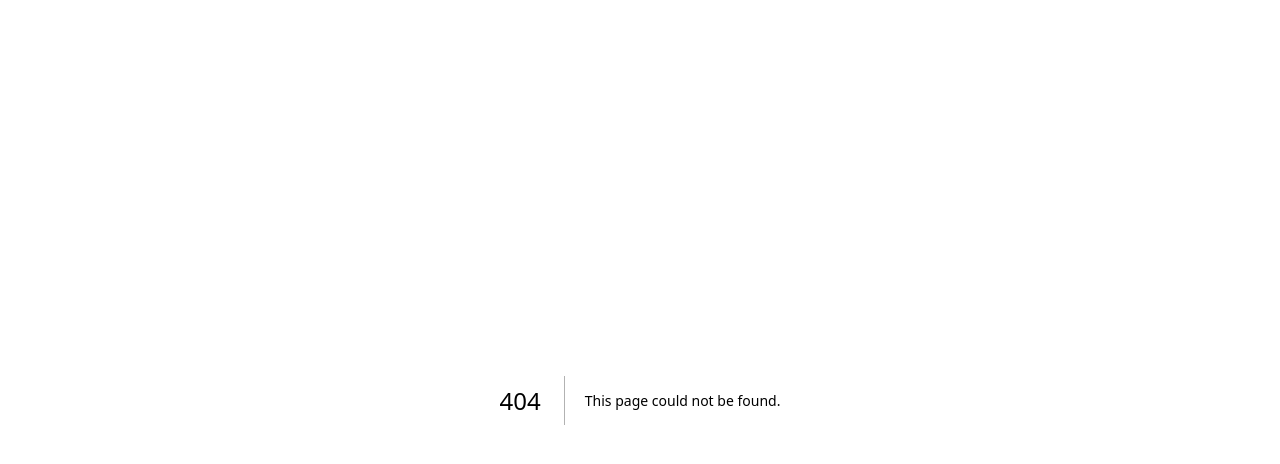
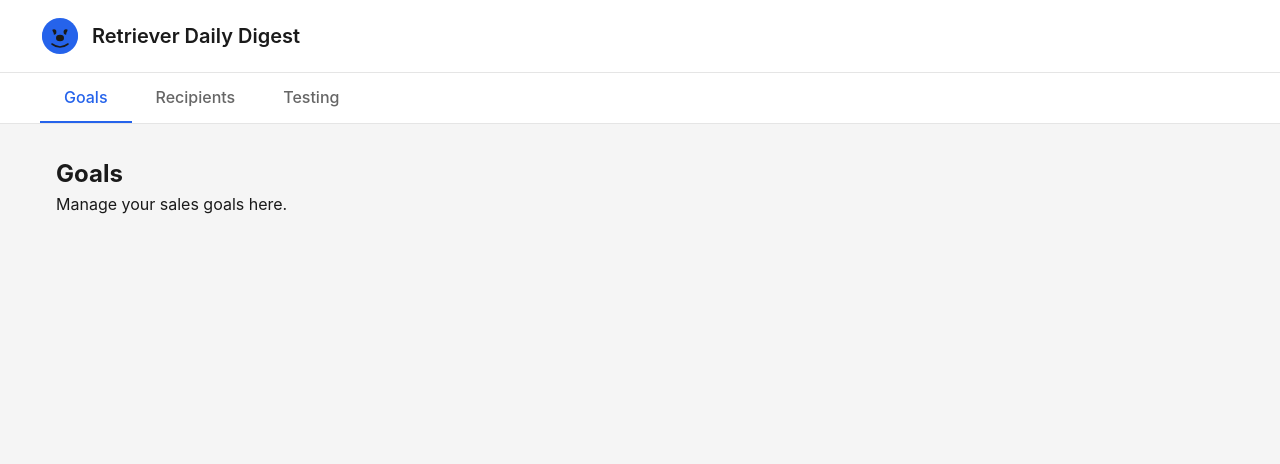
Before and after one commit to bobtucker1129/retriever_digest, a Next.js app: page /goals in a window 1280 px wide. Before the commit this address had no page. Shown: the top 464 px of the page. Built offline with nearby package versions, Linux system fonts and the light colour scheme.

Commit message:
feat: [US-007] - Create admin layout with navigation tabs

```diff
--- /dev/null
+++ b/src/app/globals.css
@@ -0,0 +1,104 @@
+* {
+  box-sizing: border-box;
+  margin: 0;
+  padding: 0;
+}
+
+:root {
+  --bg-primary: #ffffff;
+  --bg-secondary: #f5f5f5;
+  --text-primary: #1a1a1a;
+  --text-secondary: #666666;
+  --accent: #2563eb;
+  --accent-hover: #1d4ed8;
+  --border: #e5e5e5;
+}
+
+body {
+  font-family: -apple-system, BlinkMacSystemFont, 'Segoe UI', Roboto, 'Helvetica Neue', Arial, sans-serif;
+  background-color: var(--bg-secondary);
+  color: var(--text-primary);
+  line-height: 1.5;
+}
+
+.header {
+  background-color: var(--bg-primary);
+  border-bottom: 1px solid var(--border);
+  padding: 1rem;
+}
+
+.header-content {
+  max-width: 1200px;
+  margin: 0 auto;
+  display: flex;
+  align-items: center;
+  gap: 0.75rem;
+}
+
+.logo {
+  width: 40px;
+  height: 40px;
+}
+
+.header-title {
+  font-size: 1.25rem;
+  font-weight: 600;
+  color: var(--text-primary);
+}
+
+.nav {
+  background-color: var(--bg-primary);
+  border-bottom: 1px solid var(--border);
+}
+
+.nav-tabs {
+  max-width: 1200px;
+  margin: 0 auto;
+  display: flex;
+  gap: 0;
+  list-style: none;
+}
+
+.nav-tab {
+  display: block;
+  padding: 0.75rem 1.5rem;
+  text-decoration: none;
+  color: var(--text-secondary);
+  font-weight: 500;
+  border-bottom: 2px solid transparent;
+  transition: color 0.15s, border-color 0.15s;
+}
+
+.nav-tab:hover {
+  color: var(--accent);
+}
+
+.nav-tab.active {
+  color: var(--accent);
+  border-bottom-color: var(--accent);
+}
+
+main {
+  max-width: 1200px;
+  margin: 0 auto;
+  padding: 2rem 1rem;
+}
+
+@media (max-width: 640px) {
+  .header-content {
+    justify-content: center;
+  }
+
+  .nav-tabs {
+    justify-content: center;
+  }
+
+  .nav-tab {
+    padding: 0.75rem 1rem;
+    font-size: 0.9rem;
+  }
+
+  main {
+    padding: 1rem;
+  }
+}
--- /dev/null
+++ b/src/app/goals/page.tsx
@@ -0,0 +1,8 @@
+export default function GoalsPage() {
+  return (
+    <div>
+      <h2>Goals</h2>
+      <p>Manage your sales goals here.</p>
+    </div>
+  );
+}
--- a/src/app/layout.tsx
+++ b/src/app/layout.tsx
@@ -1,16 +1,47 @@
+import './globals.css';
+import Navigation from '@/components/Navigation';
+
 export const metadata = {
   title: 'Retriever Daily Digest',
   description: 'Internal sales motivation tool for BooneGraphics',
-}
+};
 
 export default function RootLayout({
   children,
 }: {
-  children: React.ReactNode
+  children: React.ReactNode;
 }) {
   return (
     <html lang="en">
-      <body>{children}</body>
+      <body>
+        <header className="header">
+          <div className="header-content">
+            <svg
+              className="logo"
+              viewBox="0 0 100 100"
+              fill="none"
+              xmlns="http://www.w3.org/2000/svg"
+            >
+              <circle cx="50" cy="50" r="45" fill="#2563eb" />
+              <ellipse cx="35" cy="40" rx="6" ry="7" fill="#1a1a1a" />
+              <ellipse cx="65" cy="40" rx="6" ry="7" fill="#1a1a1a" />
+              <ellipse cx="50" cy="55" rx="10" ry="8" fill="#1a1a1a" />
+              <path
+                d="M30 70 Q50 85 70 70"
+                stroke="#1a1a1a"
+                strokeWidth="4"
+                fill="none"
+                strokeLinecap="round"
+              />
+              <ellipse cx="20" cy="50" rx="15" ry="20" fill="#2563eb" />
+              <ellipse cx="80" cy="50" rx="15" ry="20" fill="#2563eb" />
+            </svg>
+            <h1 className="header-title">Retriever Daily Digest</h1>
+          </div>
+        </header>
+        <Navigation />
+        <main>{children}</main>
+      </body>
     </html>
-  )
+  );
 }
--- /dev/null
+++ b/src/components/Navigation.tsx
@@ -0,0 +1,31 @@
+'use client';
+
+import Link from 'next/link';
+import { usePathname } from 'next/navigation';
+
+const tabs = [
+  { href: '/goals', label: 'Goals' },
+  { href: '/recipients', label: 'Recipients' },
+  { href: '/testing', label: 'Testing' },
+];
+
+export default function Navigation() {
+  const pathname = usePathname();
+
+  return (
+    <nav className="nav">
+      <ul className="nav-tabs">
+        {tabs.map((tab) => (
+          <li key={tab.href}>
+            <Link
+              href={tab.href}
+              className={`nav-tab ${pathname === tab.href ? 'active' : ''}`}
+            >
+              {tab.label}
+            </Link>
+          </li>
+        ))}
+      </ul>
+    </nav>
+  );
+}
```
Also changed, not shown: src/app/page.tsx (+3 -6 lines), src/app/recipients/page.tsx (added, +8 -0 lines), src/app/testing/page.tsx (added, +8 -0 lines).
